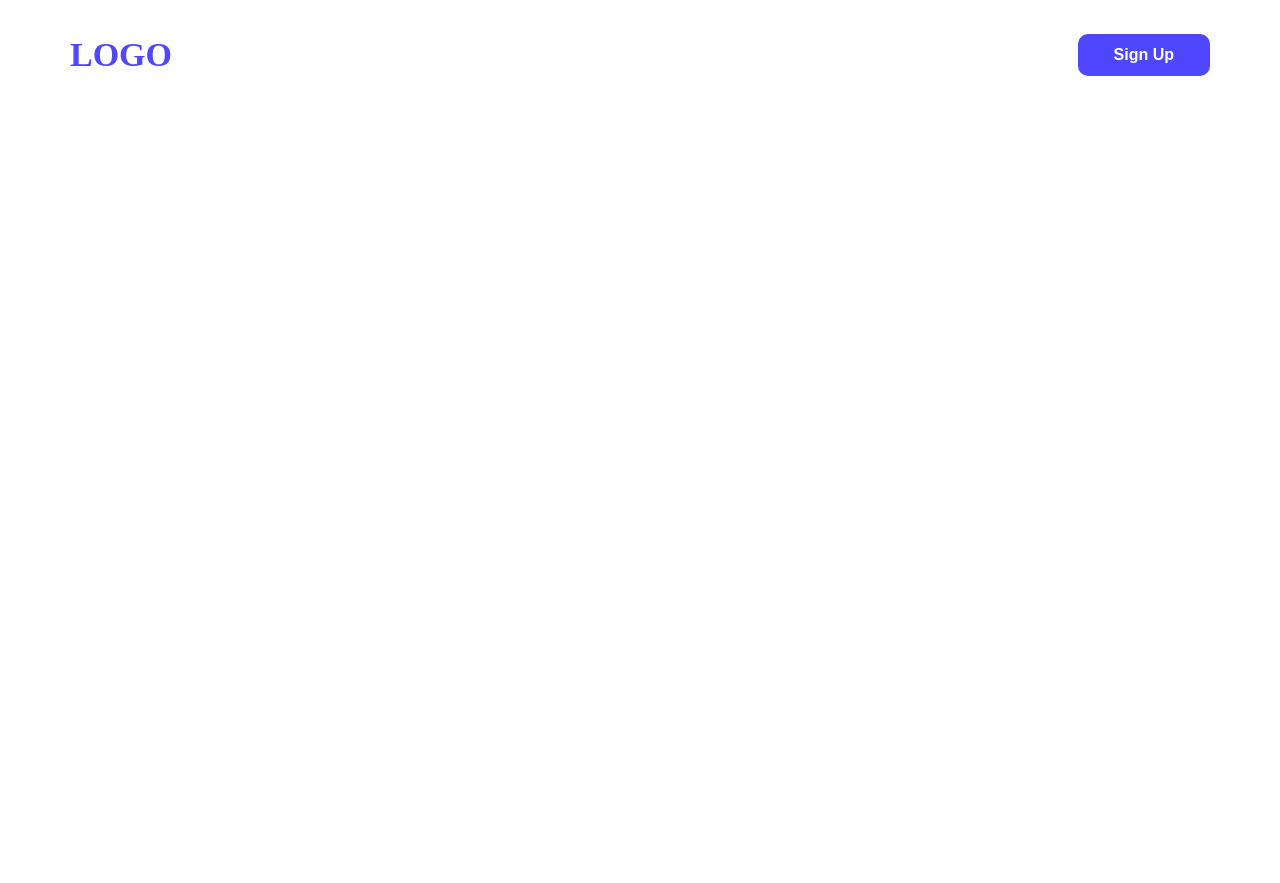
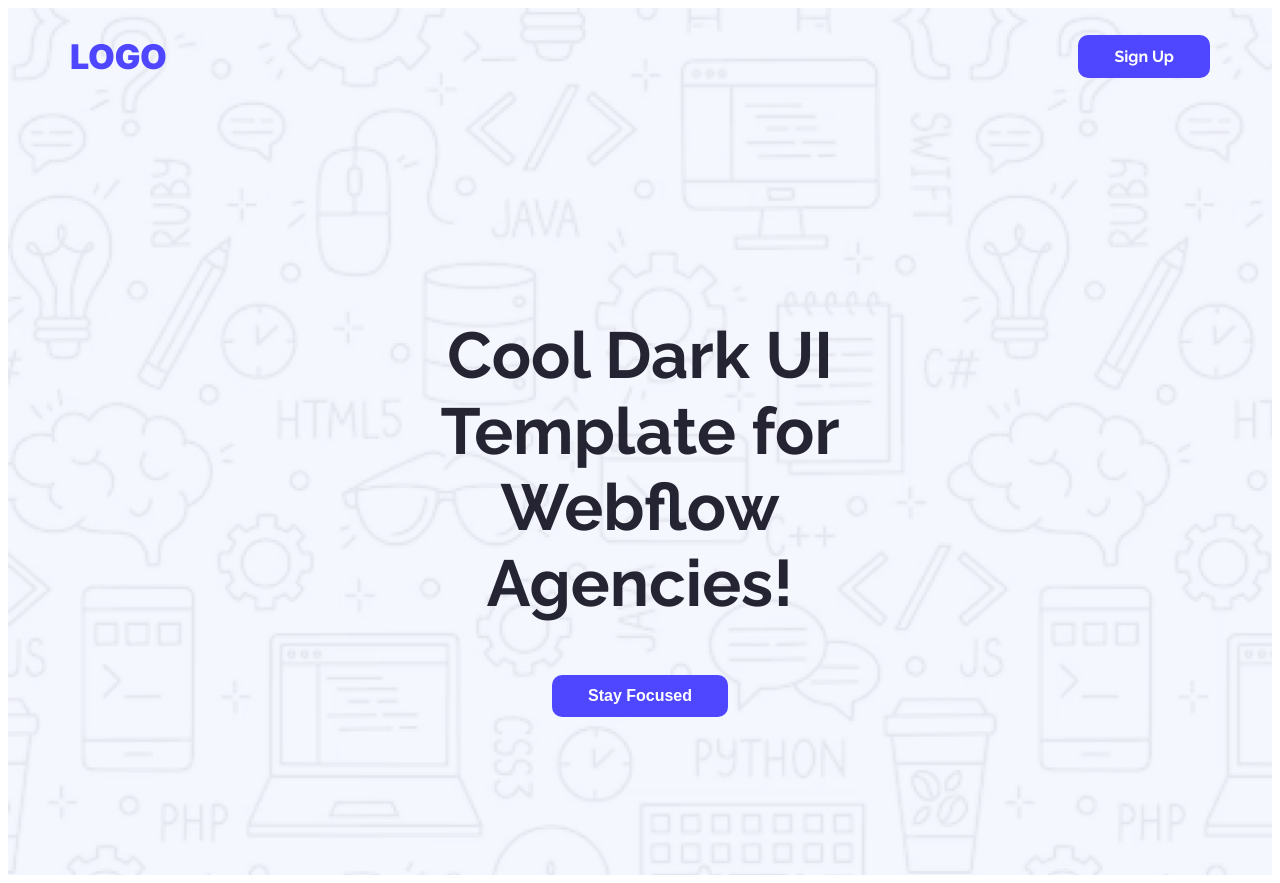
Before and after one commit to MD-ELIUS/ph-assignment-01, a plain HTML site: page index.html in a window 1280 px wide. Before the commit the page ends 800 px from the top, so only its background shows below. Drawn offline with Linux system fonts and the light colour scheme.

Commit message:
banner section added

```diff
--- a/index.html
+++ b/index.html
@@ -3,6 +3,9 @@
 <head>
     <meta charset="UTF-8">
     <meta name="viewport" content="width=device-width, initial-scale=1.0">
+    <link rel="preconnect" href="https://fonts.googleapis.com">
+<link rel="preconnect" href="https://fonts.gstatic.com" crossorigin>
+<link href="https://fonts.googleapis.com/css2?family=Inter:ital,opsz,wght@0,14..32,100..900;1,14..32,100..900&family=Raleway:ital,wght@0,100..900;1,100..900&display=swap" rel="stylesheet">
     <title>WebVerse</title>
     <link rel="stylesheet" href="style.css">
 </head>
@@ -12,13 +15,18 @@
         <!-- Navbar Section -->
         <nav class="navbar-section container">
           <div class="left-column">
-            <h2 class="navbar-logo">LOGO</h2>
+            <h2 class="navbar-logo inter-normal">LOGO</h2>
           </div>
           <div class="right-column">
-            <button class="navbar-btn">Sign Up</button>
+            <button class="navbar-btn raleway-normal">Sign Up</button>
           </div>
         </nav>
 
+        <!-- Banner Section -->
+         <section class="banner-section container raleway-normal">
+            <h1 class="banner-title">Cool Dark UI Template for Webflow Agencies!</h1>
+            <button class="banner-btn">Stay Focused</button>
+         </section>
     </header>
 </body>
 </html>
--- a/style.css
+++ b/style.css
@@ -1,8 +1,37 @@
+
+/* Shared Styles */
+
 .container {
     max-width: 1140px;
     margin: 0 auto;
 }
 
+
+.raleway-normal {
+  font-family: "Raleway", sans-serif;
+  font-optical-sizing: auto;
+  font-weight: 400;
+  font-style: normal;
+}
+
+
+.inter-normal {
+  font-family: "Inter", sans-serif;
+  font-optical-sizing: auto;
+  font-weight: 400;
+  font-style: normal;
+}
+
+/* Header styles */
+
+header {
+    background-image: url('images/Hero-bg.png');
+    background-repeat: no-repeat;
+    background-size: cover;
+}
+
+
+/* Navbar Styles */
 
 .navbar-section {
     display: flex;
@@ -25,3 +54,27 @@
     border-radius: 10px;
     background-color: #4E47FF;
 }
+
+
+/* Banner Styles */
+
+.banner-section {
+    padding: 158px 367px ;
+    text-align: center;
+}
+
+.banner-title {
+       font-weight: bold;
+       font-size: 65px;
+       color: #252432;
+}
+
+.banner-btn {
+    font-weight: bold;
+    font-size: 16px;
+    color: #FFFFFF;
+    padding: 12px 36px;
+    border: none;
+    border-radius: 10px;
+    background-color: #4E47FF;
+}
```
